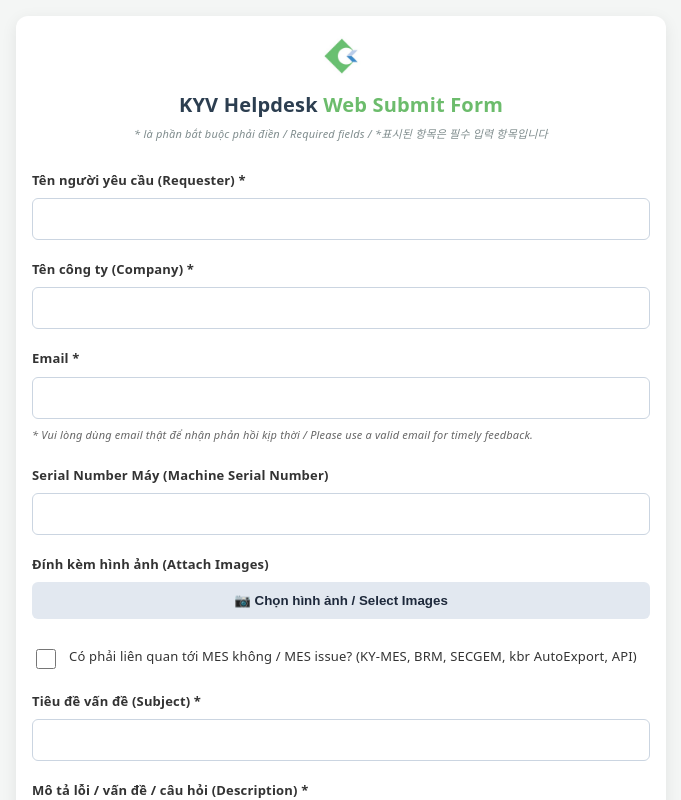
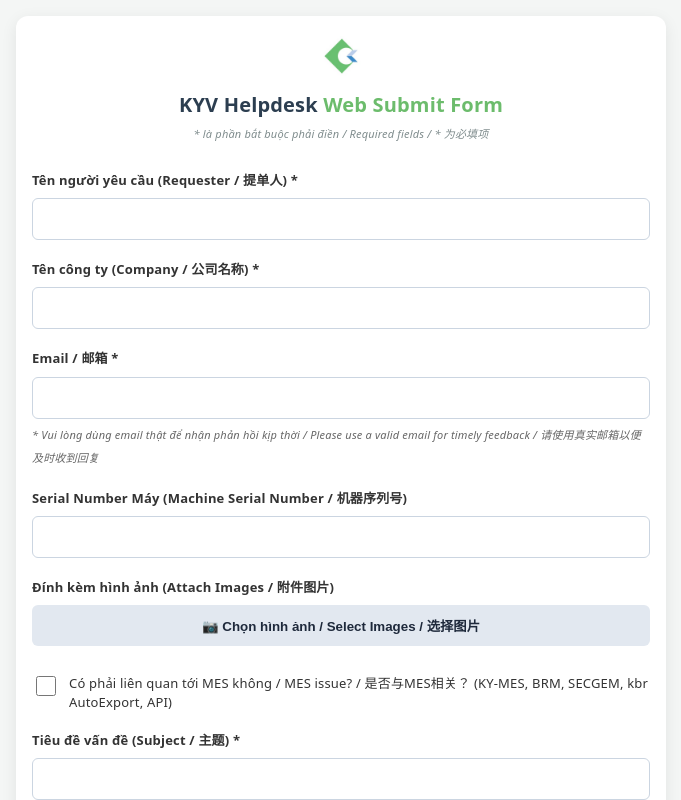
Before and after one commit to ronhongkyv/kyvhelpdeskwebapp, a React (Vite) app: page / in a window 1280 px wide. Shown: the top 800 px of the page, without its empty margins (299-980 px from the left). Built offline with nearby package versions, Linux system fonts and the light colour scheme.

Commit message:
Update App.jsx to display ticket number and link after submission and update Chinese language

```diff
--- a/src/App.jsx
+++ b/src/App.jsx
@@ -226,8 +226,8 @@
       {showConfirmModal && (
         <div style={{ position: 'fixed', top: 0, left: 0, right: 0, bottom: 0, backgroundColor: 'rgba(0,0,0,0.5)', display: 'flex', justifyContent: 'center', alignItems: 'center', zIndex: 999, padding: '15px', boxSizing: 'border-box' }}>
           <div style={{ backgroundColor: '#fff', padding: '24px', borderRadius: '8px', width: '100%', maxWidth: '400px', boxShadow: '0 4px 12px rgba(0,0,0,0.15)', boxSizing: 'border-box' }}>
-            <h3 style={{ margin: '0 0 10px 0', fontSize: '18px', color: '#333' }}>Xác nhận / Confirmation</h3>
-            <p style={{ margin: '0 0 20px 0', color: '#666', fontSize: '14px', lineHeight: '1.5' }}>Bạn chưa đính kèm hình ảnh. Bạn có muốn tiếp tục không? / No images attached. Do you want to continue?</p>
+            <h3 style={{ margin: '0 0 10px 0', fontSize: '18px', color: '#333' }}>Xác nhận / Confirmation / 确认</h3>
+            <p style={{ margin: '0 0 20px 0', color: '#666', fontSize: '14px', lineHeight: '1.5' }}>Bạn chưa đính kèm hình ảnh. Bạn có muốn tiếp tục không? / No images attached. Do you want to continue? / 您尚未附加图片。是否继续？</p>
             <div style={{ display: 'flex', justifyContent: 'flex-end', gap: '10px' }}>
               <button onClick={() => setShowConfirmModal(false)} style={{ padding: '8px 16px', border: '1px solid #ccc', background: '#fff', borderRadius: '4px', cursor: 'pointer' }}>Cancel</button>
               <button onClick={() => { setShowConfirmModal(false); setIsReviewing(true); setTimeout(scrollToTop, 50); }} style={{ padding: '8px 16px', background: '#6CBC6C', color: '#fff', border: 'none', borderRadius: '4px', cursor: 'pointer', fontWeight: 'bold' }}>OK</button>
@@ -250,7 +250,7 @@
 
         <div style={{ marginBottom: '24px', textAlign: 'center' }}>
           <span style={{ fontSize: '11px', color: '#7f8c8d', fontStyle: 'italic', display: 'block', padding: '0 5px' }}>
-            * là phần bắt buộc phải điền / Required fields / *표시된 항목은 필수 입력 항목입니다
+            * là phần bắt buộc phải điền / Required fields / * 为必填项
           </span>
         </div>
 
@@ -259,7 +259,7 @@
           <div style={{ textAlign: 'center', padding: '15px 0' }}>
             <div style={{ backgroundColor: '#f8fafc', border: '1px solid #e2e8f0', borderRadius: '8px', padding: '16px', marginBottom: '24px', textAlign: 'left' }}>
               <div style={{ marginBottom: '12px', fontSize: '14px' }}>
-                <b>Mã Ticket / Ticket Number:</b> <span style={{ color: '#2563eb', fontWeight: 'bold' }}>{submittedTicket.ticketNumber}</span>
+                <b>Mã Ticket / Ticket Number / 工单号:</b> <span style={{ color: '#2563eb', fontWeight: 'bold' }}>{submittedTicket.ticketNumber}</span>
               </div>
               {submittedTicket.ticketUrl ? (
                 <div>
@@ -296,7 +296,7 @@
               onClick={handleResetForm}
               style={{ width: '100%', padding: '12px', backgroundColor: '#6CBC6C', color: '#ffffff', fontWeight: 'bold', border: 'none', borderRadius: '6px', cursor: 'pointer', fontSize: '15px' }}
             >
-              Gửi yêu cầu khác / Submit Another Request
+              Gửi yêu cầu khác / Submit Another Request / 提交其他请求
             </button>
           </div>
         ) : isReviewing ? (
@@ -304,19 +304,19 @@
           <div style={{ opacity: isSubmitting ? 0.6 : 1, pointerEvents: isSubmitting ? 'none' : 'auto' }}>
             <div style={{ marginBottom: '16px', textAlign: 'center' }}>
               <h3 style={{ color: '#333', fontWeight: 'bold', marginBottom: '4px' }}>Kiểm tra lại thông tin</h3>
-              <span style={{ fontSize: '13px', color: '#666', fontWeight: '500' }}>Review Information</span>
+              <span style={{ fontSize: '13px', color: '#666', fontWeight: '500' }}>Review Information / 确认信息</span>
             </div>
 
             <div style={{ marginBottom: '20px', padding: '14px', backgroundColor: '#f9f9f9', borderRadius: '8px', border: '1px solid #e0e0e0', wordBreak: 'break-word', boxSizing: 'border-box' }}>
-              <div style={{ marginBottom: '8px', fontSize: '13px' }}><b>Tên người yêu cầu / Requester:</b> {formData.requester}</div>
-              <div style={{ marginBottom: '8px', fontSize: '13px' }}><b>Tên công ty / Company:</b> {formData.company}</div>
-              <div style={{ marginBottom: '8px', fontSize: '13px' }}><b>Email:</b> {formData.email}</div>
-              <div style={{ marginBottom: '8px', fontSize: '13px' }}><b>Serial Number Máy / Machine Serial:</b> {formData.serialNumber || '(Không có / None)'}</div>
-              <div style={{ marginBottom: '8px', fontSize: '13px' }}><b>Liên quan tới MES / MES issue:</b> {formData.isMesRelated ? 'Có / Yes' : 'Không / No'}</div>
-              <div style={{ marginBottom: '8px', fontSize: '13px' }}><b>Tiêu đề vấn đề / Subject:</b> {formData.subject}</div>
-              <div style={{ marginBottom: '8px', fontSize: '13px' }}><b>Mô tả lỗi / Description:</b> {formData.note}</div>
+              <div style={{ marginBottom: '8px', fontSize: '13px' }}><b>Tên người yêu cầu / Requester / 提单人:</b> {formData.requester}</div>
+              <div style={{ marginBottom: '8px', fontSize: '13px' }}><b>Tên công ty / Company / 公司名称:</b> {formData.company}</div>
+              <div style={{ marginBottom: '8px', fontSize: '13px' }}><b>Email / 邮箱:</b> {formData.email}</div>
+              <div style={{ marginBottom: '8px', fontSize: '13px' }}><b>Serial Number Máy / Machine Serial / 机器序列号:</b> {formData.serialNumber || '(Không có / None / 无)'}</div>
+              <div style={{ marginBottom: '8px', fontSize: '13px' }}><b>Liên quan tới MES / MES issue / MES相关:</b> {formData.isMesRelated ? 'Có / Yes / 是' : 'Không / No / 否'}</div>
+              <div style={{ marginBottom: '8px', fontSize: '13px' }}><b>Tiêu đề vấn đề / Subject / 主题:</b> {formData.subject}</div>
+              <div style={{ marginBottom: '8px', fontSize: '13px' }}><b>Mô tả lỗi / Description / 问题描述:</b> {formData.note}</div>
               <div>
-                <span style={{ fontSize: '13px' }}><b>Hình ảnh đính kèm / Attached Images:</b> {imagePreviews.length} ảnh / images</span>
+                <span style={{ fontSize: '13px' }}><b>Hình ảnh đính kèm / Attached Images / 附件图片:</b> {imagePreviews.length} ảnh / images / 张</span>
                 {imagePreviews.length > 0 && (
                   <div style={{ display: 'flex', flexWrap: 'wrap', gap: '8px', marginTop: '8px' }}>
                     {imagePreviews.map((src, index) => (
@@ -334,7 +334,7 @@
                 onClick={() => { setIsReviewing(false); setTimeout(scrollToTop, 50); }}
                 style={{ flex: 1, padding: '12px', backgroundColor: '#4b5563', color: '#ffffff', fontWeight: 'bold', border: 'none', borderRadius: '6px', cursor: isSubmitting ? 'not-allowed' : 'pointer' }}
               >
-                Back
+                Back / 返回
               </button>
               <button
                 type="button"
@@ -342,7 +342,7 @@
                 onClick={executeSubmit}
                 style={{ flex: 1, padding: '12px', backgroundColor: isSubmitting ? '#93c5fd' : '#6CBC6C', color: '#ffffff', fontWeight: 'bold', border: 'none', borderRadius: '6px', cursor: isSubmitting ? 'wait' : 'pointer' }}
               >
-                {isSubmitting ? 'Đang gửi yêu cầu... / Submitting...' : 'Send'}
+                {isSubmitting ? 'Đang gửi yêu cầu... / Submitting... / 正在提交...' : 'Send / 发送'}
               </button>
             </div>
           </div>
@@ -350,30 +350,40 @@
           /* MÀN HÌNH FORM NHẬP LIỆU CHÍNH */
           <div>
             <div style={{ marginBottom: '18px' }}>
-              <label style={{ display: 'block', fontSize: '13px', fontWeight: '600', marginBottom: '6px', color: '#333' }}>Tên người yêu cầu (Requester) *</label>
+              <label style={{ display: 'block', fontSize: '13px', fontWeight: '600', marginBottom: '6px', color: '#333' }}>
+                Tên người yêu cầu (Requester / 提单人) *
+              </label>
               <input type="text" value={formData.requester} onChange={(e) => handleChange('requester', e.target.value)} style={{ width: '100%', padding: '11px', borderRadius: '6px', border: '1px solid #cbd5e1', boxSizing: 'border-box', outline: 'none', fontSize: '16px' }} />
             </div>
 
             <div style={{ marginBottom: '18px' }}>
-              <label style={{ display: 'block', fontSize: '13px', fontWeight: '600', marginBottom: '6px', color: '#333' }}>Tên công ty (Company) *</label>
+              <label style={{ display: 'block', fontSize: '13px', fontWeight: '600', marginBottom: '6px', color: '#333' }}>
+                Tên công ty (Company / 公司名称) *
+              </label>
               <input type="text" value={formData.company} onChange={(e) => handleChange('company', e.target.value)} style={{ width: '100%', padding: '11px', borderRadius: '6px', border: '1px solid #cbd5e1', boxSizing: 'border-box', outline: 'none', fontSize: '16px' }} />
             </div>
 
             <div style={{ marginBottom: '18px' }}>
-              <label style={{ display: 'block', fontSize: '13px', fontWeight: '600', marginBottom: '6px', color: '#333' }}>Email *</label>
+              <label style={{ display: 'block', fontSize: '13px', fontWeight: '600', marginBottom: '6px', color: '#333' }}>
+                Email / 邮箱 *
+              </label>
               <input type="email" value={formData.email} onChange={(e) => handleChange('email', e.target.value)} style={{ width: '100%', padding: '11px', borderRadius: '6px', border: '1px solid #cbd5e1', boxSizing: 'border-box', outline: 'none', fontSize: '16px' }} />
               <span style={{ fontSize: '11px', color: '#666', fontStyle: 'italic', marginTop: '4px', display: 'block' }}>
-                * Vui lòng dùng email thật để nhận phản hồi kịp thời / Please use a valid email for timely feedback.
+                * Vui lòng dùng email thật để nhận phản hồi kịp thời / Please use a valid email for timely feedback / 请使用真实邮箱以便及时收到回复
               </span>
             </div>
 
             <div style={{ marginBottom: '18px' }}>
-              <label style={{ display: 'block', fontSize: '13px', fontWeight: '600', marginBottom: '6px', color: '#333' }}>Serial Number Máy (Machine Serial Number)</label>
+              <label style={{ display: 'block', fontSize: '13px', fontWeight: '600', marginBottom: '6px', color: '#333' }}>
+                Serial Number Máy (Machine Serial Number / 机器序列号)
+              </label>
               <input type="text" value={formData.serialNumber} onChange={(e) => handleChange('serialNumber', e.target.value)} style={{ width: '100%', padding: '11px', borderRadius: '6px', border: '1px solid #cbd5e1', boxSizing: 'border-box', outline: 'none', fontSize: '16px' }} />
             </div>
 
             <div style={{ marginBottom: '18px' }}>
-              <label style={{ display: 'block', fontSize: '13px', fontWeight: '600', marginBottom: '6px', color: '#333' }}>Đính kèm hình ảnh (Attach Images)</label>
+              <label style={{ display: 'block', fontSize: '13px', fontWeight: '600', marginBottom: '6px', color: '#333' }}>
+                Đính kèm hình ảnh (Attach Images / 附件图片)
+              </label>
               <input
                 type="file"
                 ref={fileInputRef}
@@ -387,7 +397,7 @@
                 onClick={handleTriggerSelectImage}
                 style={{ marginBottom: '10px', backgroundColor: '#e2e8f0', color: '#1e293b', fontWeight: 'bold', width: '100%', padding: '11px', border: 'none', borderRadius: '6px', cursor: 'pointer' }}
               >
-                📷 Chọn hình ảnh / Select Images
+                📷 Chọn hình ảnh / Select Images / 选择图片
               </button>
 
               <div style={{ display: 'flex', flexWrap: 'wrap', gap: '8px' }}>
@@ -408,17 +418,21 @@
                 style={{ width: '20px', height: '20px', cursor: 'pointer', accentColor: '#6CBC6C', marginTop: '2px', flexShrink: 0 }}
               />
               <span style={{ fontSize: '13px', fontWeight: '500', color: '#333', lineHeight: '1.4' }}>
-                Có phải liên quan tới MES không / MES issue? (KY-MES, BRM, SECGEM, kbr AutoExport, API)
+                Có phải liên quan tới MES không / MES issue? / 是否与MES相关？ (KY-MES, BRM, SECGEM, kbr AutoExport, API)
               </span>
             </div>
 
             <div style={{ marginBottom: '18px' }}>
-              <label style={{ display: 'block', fontSize: '13px', fontWeight: '600', marginBottom: '6px', color: '#333' }}>Tiêu đề vấn đề (Subject) *</label>
+              <label style={{ display: 'block', fontSize: '13px', fontWeight: '600', marginBottom: '6px', color: '#333' }}>
+                Tiêu đề vấn đề (Subject / 主题) *
+              </label>
               <input type="text" value={formData.subject} onChange={(e) => handleChange('subject', e.target.value)} style={{ width: '100%', padding: '11px', borderRadius: '6px', border: '1px solid #cbd5e1', boxSizing: 'border-box', outline: 'none', fontSize: '16px' }} />
             </div>
 
             <div style={{ marginBottom: '24px' }}>
-              <label style={{ display: 'block', fontSize: '13px', fontWeight: '600', marginBottom: '6px', color: '#333' }}>Mô tả lỗi / vấn đề / câu hỏi (Description) *</label>
+              <label style={{ display: 'block', fontSize: '13px', fontWeight: '600', marginBottom: '6px', color: '#333' }}>
+                Mô tả lỗi / vấn đề / câu hỏi (Description / 问题描述) *
+              </label>
               <textarea
                 value={formData.note}
                 onChange={(e) => handleChange('note', e.target.value)}
@@ -433,7 +447,7 @@
               onClick={handleSubmit}
               style={{ width: '100%', padding: '13px', backgroundColor: '#6CBC6C', color: '#ffffff', fontWeight: 'bold', border: 'none', borderRadius: '6px', cursor: 'pointer', fontSize: '15px' }}
             >
-              Gửi / Submit
+              Gửi / Submit / 提交
             </button>
           </div>
         )}
```
